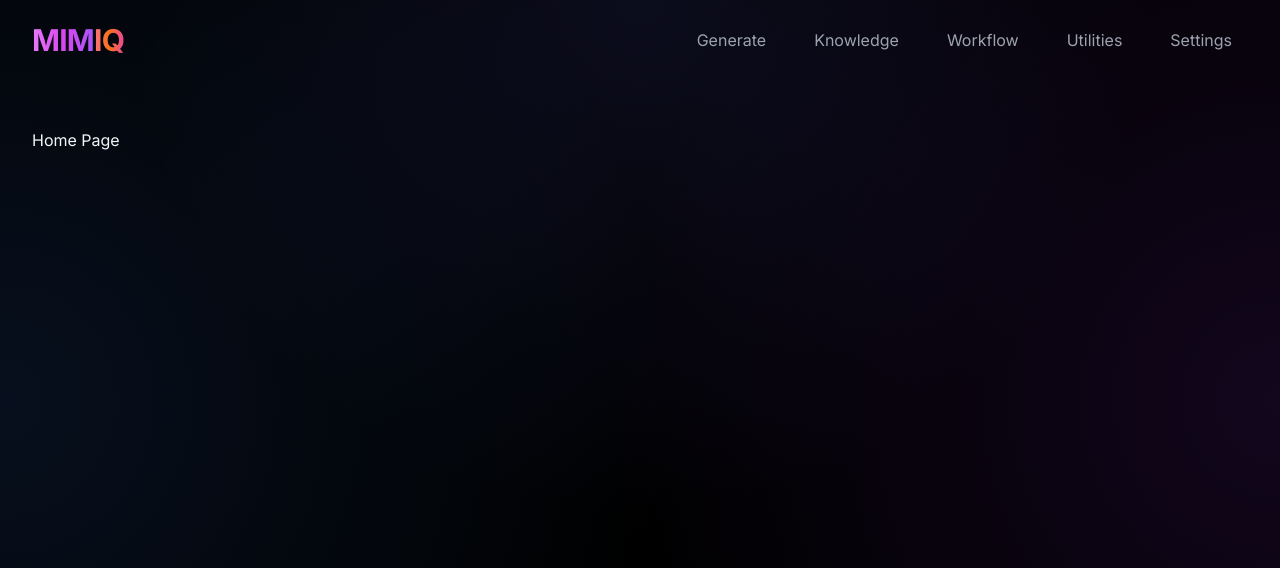
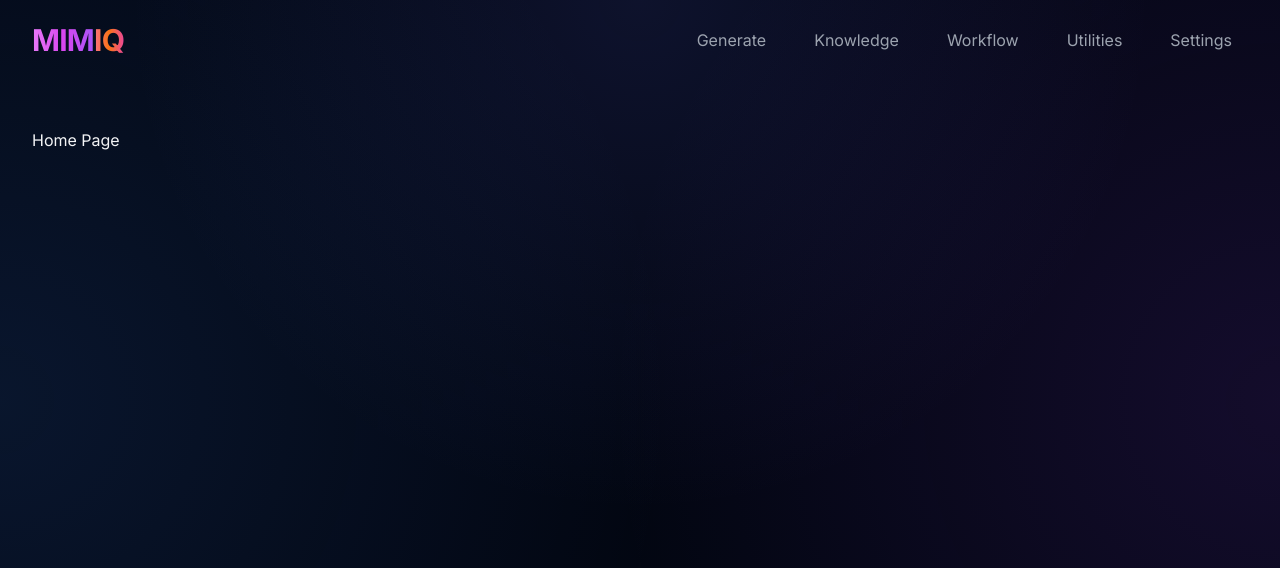
Before and after one commit to cmorman89/mimiq, a React (Vite) app in the folder frontend/: page / in a window 1280 px wide. Shown: the top 568 px of the page. Built offline with nearby package versions, Linux system fonts and the light colour scheme.

Commit message:
style: update body background color to improve visual contrast

```diff
--- a/frontend/src/index.css
+++ b/frontend/src/index.css
@@ -13,7 +13,7 @@ body {
 }
 @layer base {
   body {
-    @apply bg-black text-gray-100;
+    @apply bg-gray-950 text-gray-100;
   }
 
   #root {
```
